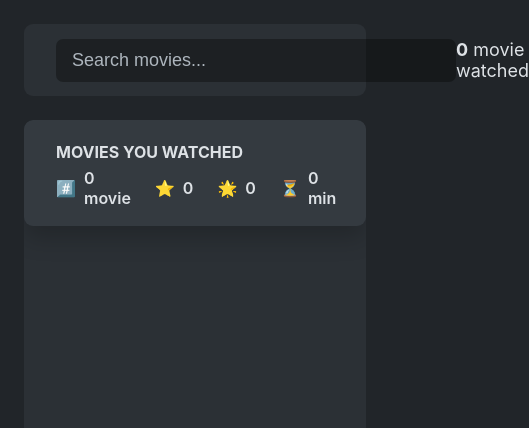
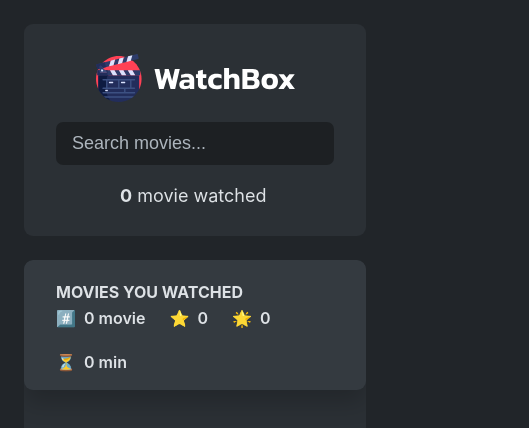
Before and after one commit to marouane-meftah/WatchBox, a React (Create React App) app: page / in a window 390 px wide. Shown: the top 428 px of the page, 529 px wide, since content can reach past the window. Built offline with nearby package versions, Linux system fonts and the light colour scheme.

Commit message:
Fix responsive

```diff
--- a/src/index.css
+++ b/src/index.css
@@ -45,12 +45,13 @@ body {
 
 .nav-bar {
   display: flex;
+  flex-wrap: wrap;
   justify-content: space-between;
   align-items: center;
-  height: 7.2rem;
-  padding: 0 3.2rem;
+  padding: 30px 3.2rem;
   background-color: #2b3035;
   border-radius: 0.9rem;
+  gap:20px
 }
 
 .main {
@@ -270,6 +271,7 @@ body {
   display: flex;
   align-items: center;
   gap: 2.4rem;
+  flex-wrap: wrap;
 }
 
 .list p {
@@ -319,6 +321,7 @@ body {
   gap: 2.4rem;
   font-size: 1.6rem;
   font-weight: 600;
+  flex-wrap: wrap;
 }
 
 .summary p {
@@ -430,7 +433,17 @@ body {
   align-items: center;
   justify-content: center;
 }
-
+@media screen and (max-width:766px){
+  .nav-bar {
+  justify-content: center;
+}
+.search{
+  width: 100% ;
+}
+.searchInput{
+  width: 100% ;
+}
+}
 /*
 SPACING SYSTEM (px)
 2 / 4 / 8 / 12 / 16 / 24 / 32 / 40 / 48 / 64 / 80 / 96 / 128
```
